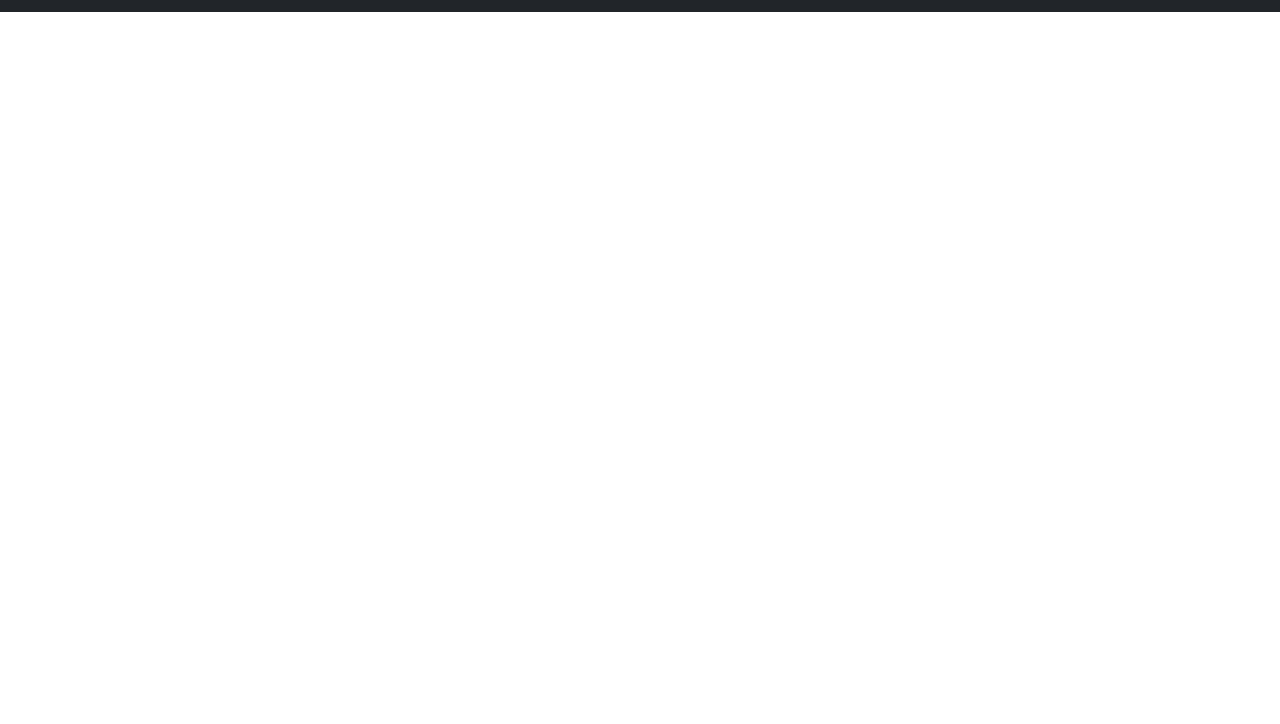
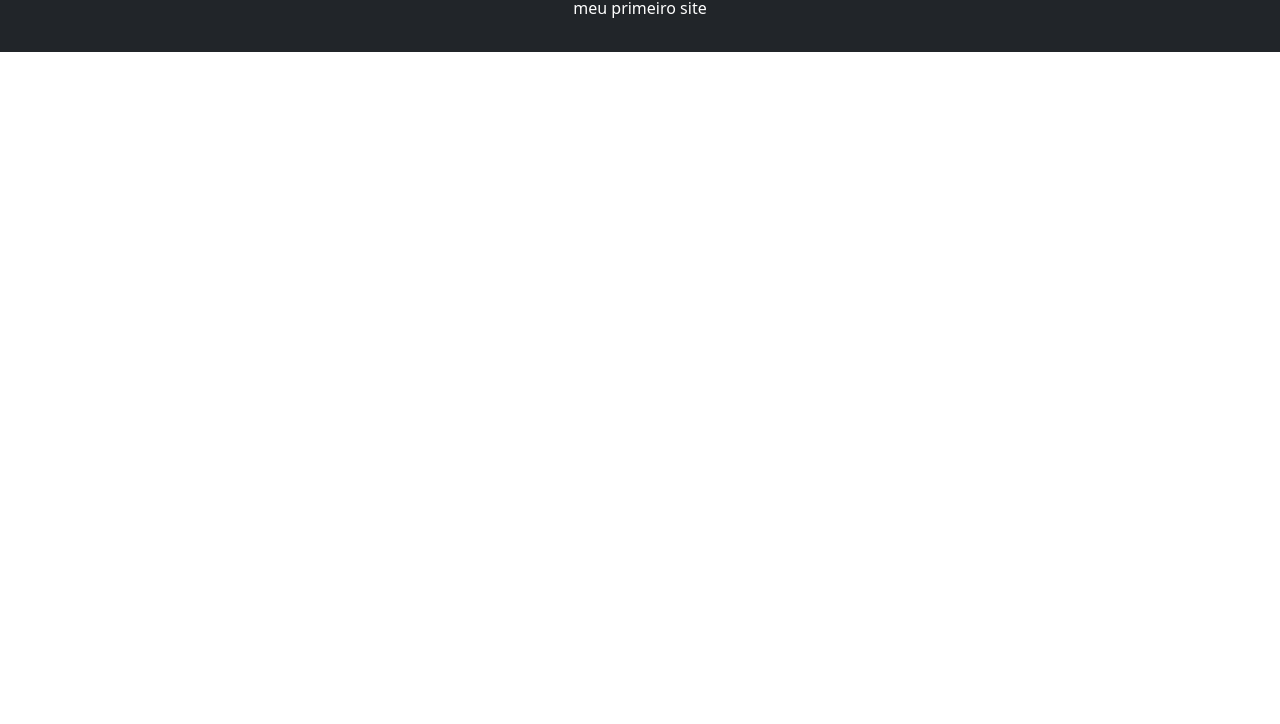
Before and after one commit to Manoel01dev/Hospedagem, a plain HTML site: page index.html in a window 1280 px wide. Shown: the part 76-800 px from the top of the page. Drawn offline with nearby package versions, Linux system fonts and the light colour scheme.

Commit message:
update index

```diff
--- a/index.html
+++ b/index.html
@@ -9,6 +9,7 @@
 <body>
     <header class="bg-dark text-white text-center p-3">
         <h1>Meu site no Ar</h1>
+        <p>meu primeiro site</p>
     </header>
 </body>
 </html>
```
